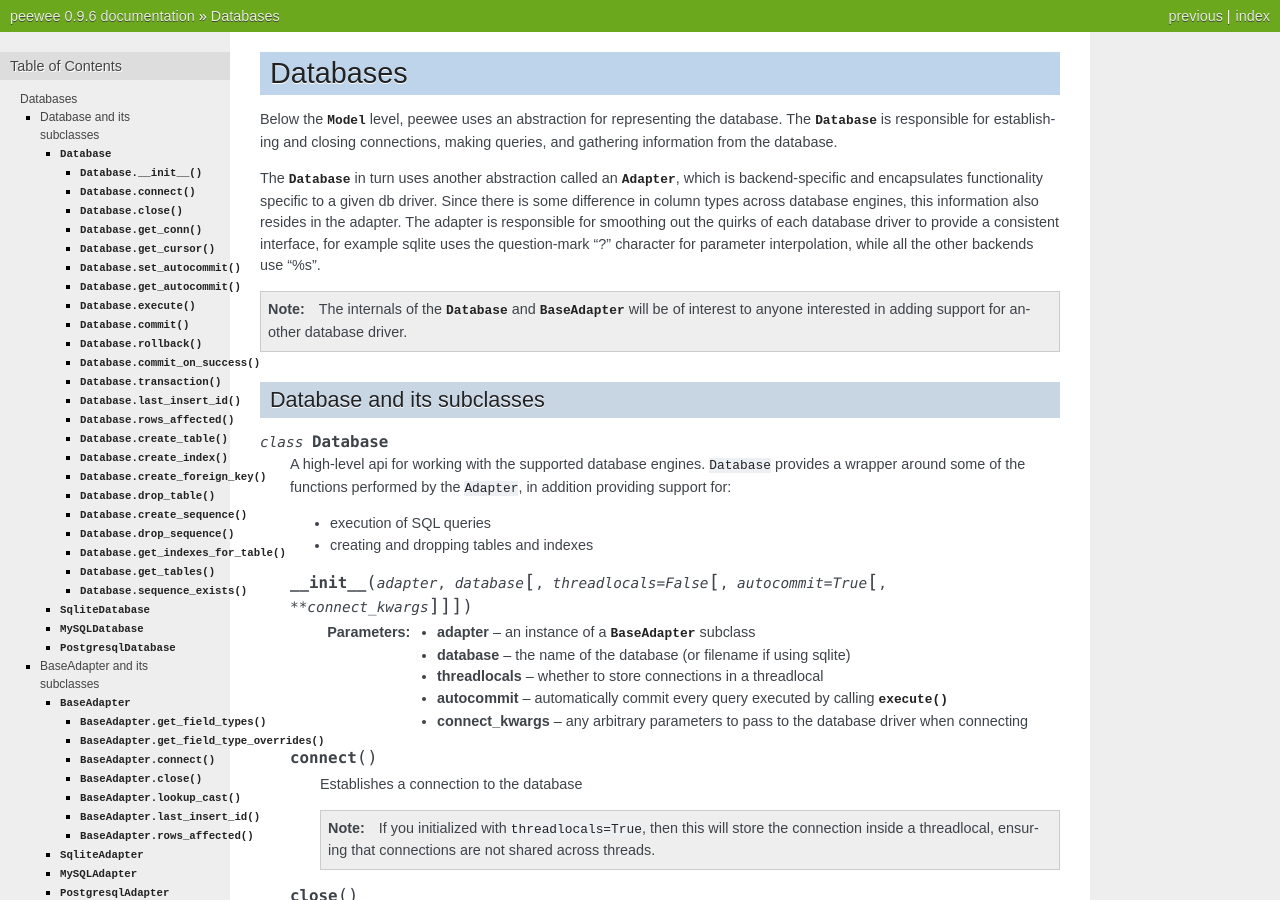
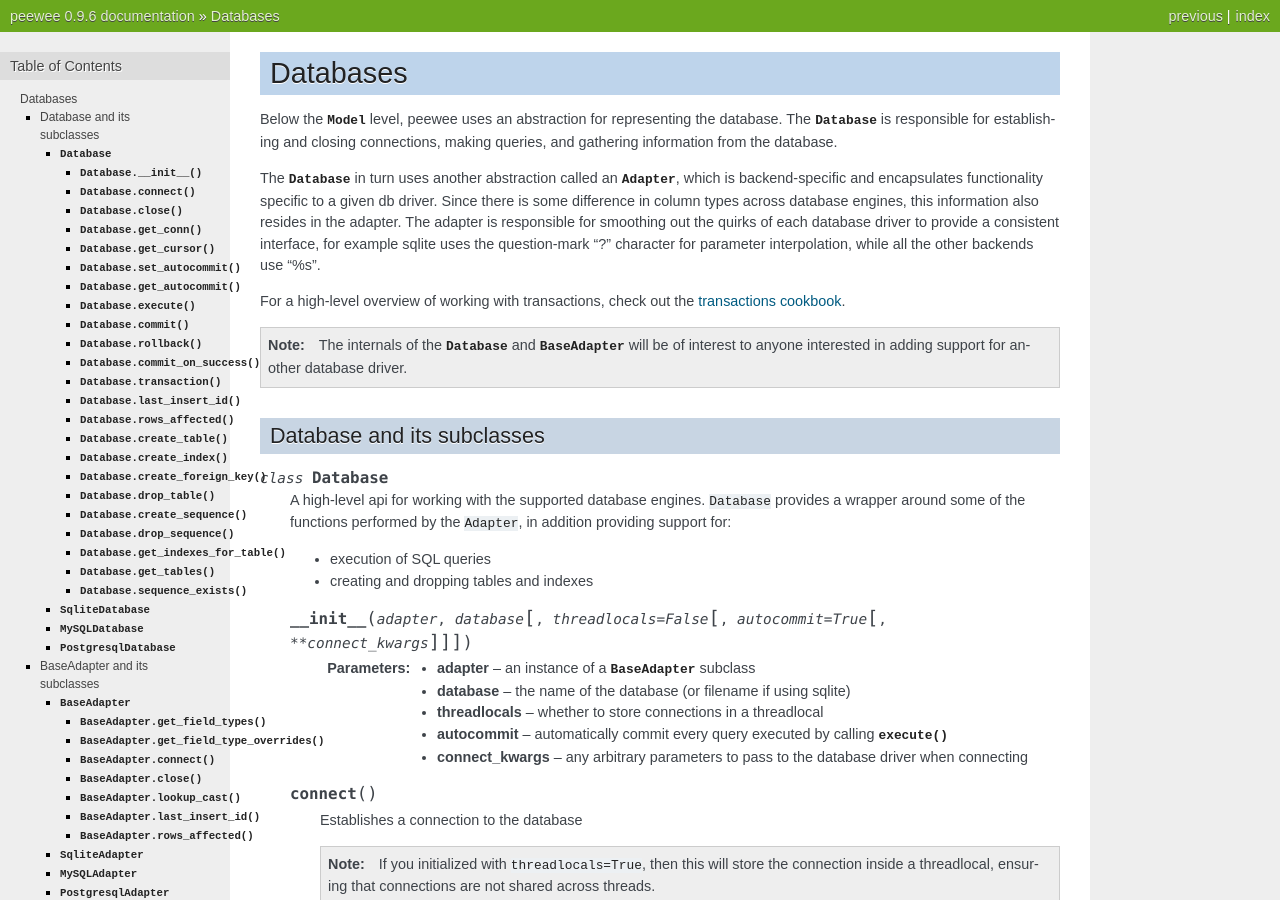
Before and after one commit to coleifer/peewee, a Sphinx documentation site: the page built from docs/peewee/database.rst, in a window 1280 px wide and 900 px high. Built offline with Sphinx 7.4.7, drawn with Linux system fonts in a browser that asks for light colours.

Commit message:
Linking db stuff to cookbook stuff

```diff
--- a/docs/peewee/cookbook.rst
+++ b/docs/peewee/cookbook.rst
@@ -620,6 +620,7 @@ blogs that have no entries:
     for blog in blogs:
         print blog.name, ' has no entries'
 
+.. _working_with_transactions:
 
 Working with transactions
 -------------------------
--- a/docs/peewee/database.rst
+++ b/docs/peewee/database.rst
@@ -13,6 +13,8 @@ is some difference in column types across database engines, this information als
 in the adapter.  The adapter is responsible for smoothing out the quirks of each database
 driver to provide a consistent interface, for example sqlite uses the question-mark "?" character
 for parameter interpolation, while all the other backends use "%s".
+
+For a high-level overview of working with transactions, check out the :ref:`transactions cookbook <working_with_transactions>`.
 
 .. note::
     The internals of the :py:class:`Database` and :py:class:`BaseAdapter` will be
```
